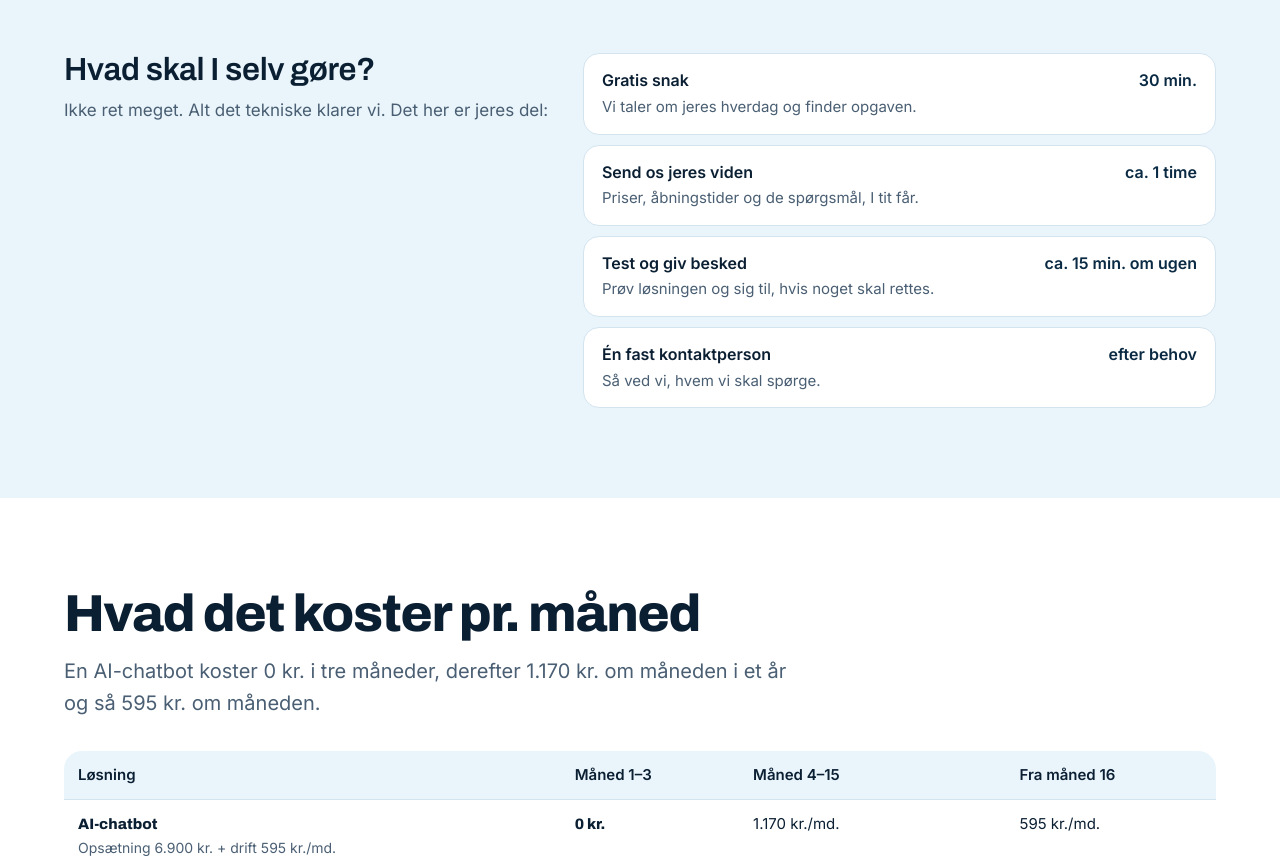
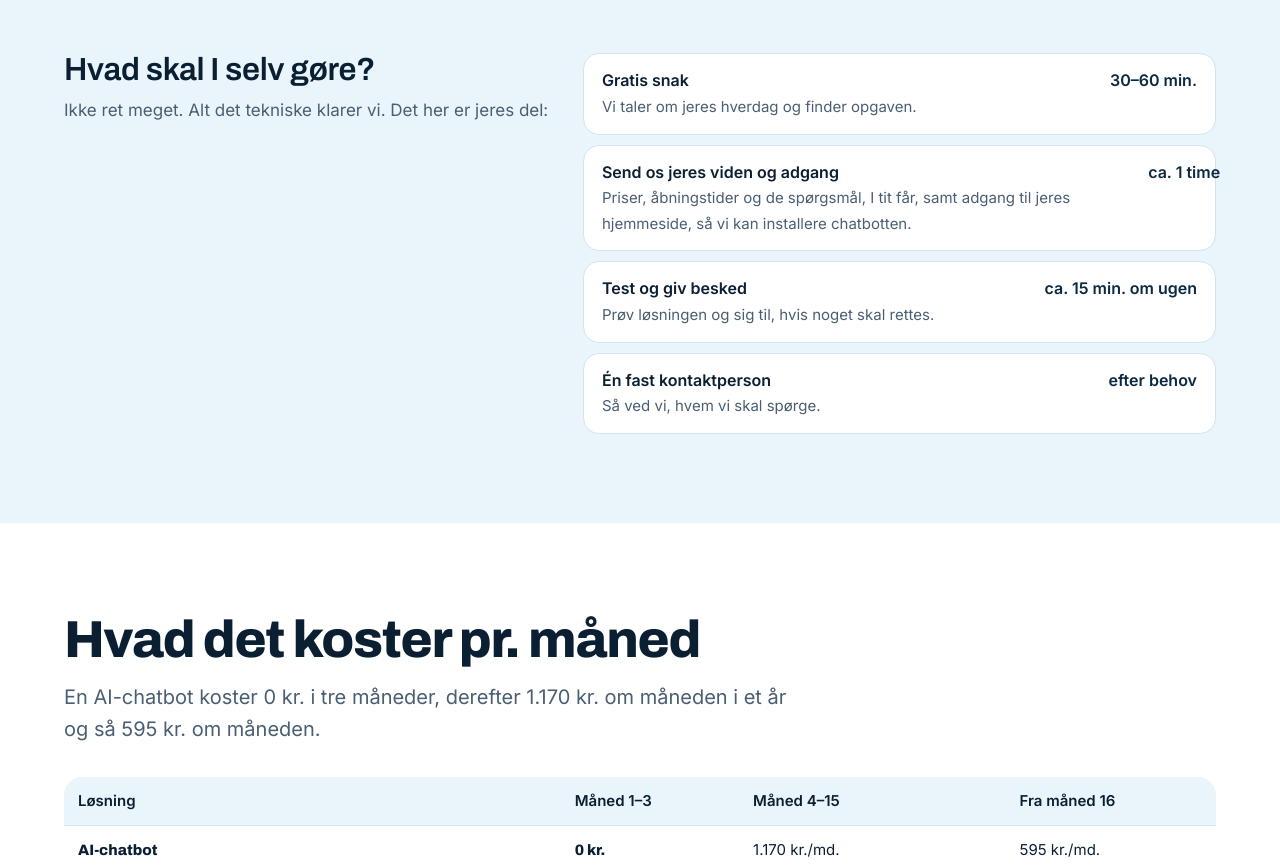
Before and after one commit to tobiasalbrechtsen-tech/aiautomationgreenland-site, a plain HTML site: page kampagne.html in a window 1280 px wide. Shown: the part 1758-2626 px from the top of the page. Drawn offline with Linux system fonts and the light colour scheme.

Commit message:
Kampagne: opdater tider og adgang i 'Hvad skal I selv gøre?'
Co-Authored-By: Claude Opus 5.5 <noreply@anthropic.com>
Claude-Session: https://claude.ai/code/session_017cViwHS5XUqh62bXD6a1Wc

```diff
--- a/kampagne.html
+++ b/kampagne.html
@@ -356,8 +356,8 @@ footer a{color:#fff}
 <div class="kself">
 <div><h3>Hvad skal I selv gøre?</h3><p class="lead">Ikke ret meget. Alt det tekniske klarer vi. Det her er jeres del:</p></div>
 <ul>
-<li><div><b>Gratis snak</b><span>Vi taler om jeres hverdag og finder opgaven.</span></div><em>30 min.</em></li>
-<li><div><b>Send os jeres viden</b><span>Priser, åbningstider og de spørgsmål, I tit får.</span></div><em>ca. 1 time</em></li>
+<li><div><b>Gratis snak</b><span>Vi taler om jeres hverdag og finder opgaven.</span></div><em>30–60 min.</em></li>
+<li><div><b>Send os jeres viden og adgang</b><span>Priser, åbningstider og de spørgsmål, I tit får, samt adgang til jeres hjemmeside, så vi kan installere chatbotten.</span></div><em>ca. 1 time</em></li>
 <li><div><b>Test og giv besked</b><span>Prøv løsningen og sig til, hvis noget skal rettes.</span></div><em>ca. 15 min. om ugen</em></li>
 <li><div><b>Én fast kontaktperson</b><span>Så ved vi, hvem vi skal spørge.</span></div><em>efter behov</em></li>
 </ul>
```
Also changed, not shown: campaign.html (+2 -2 lines).
